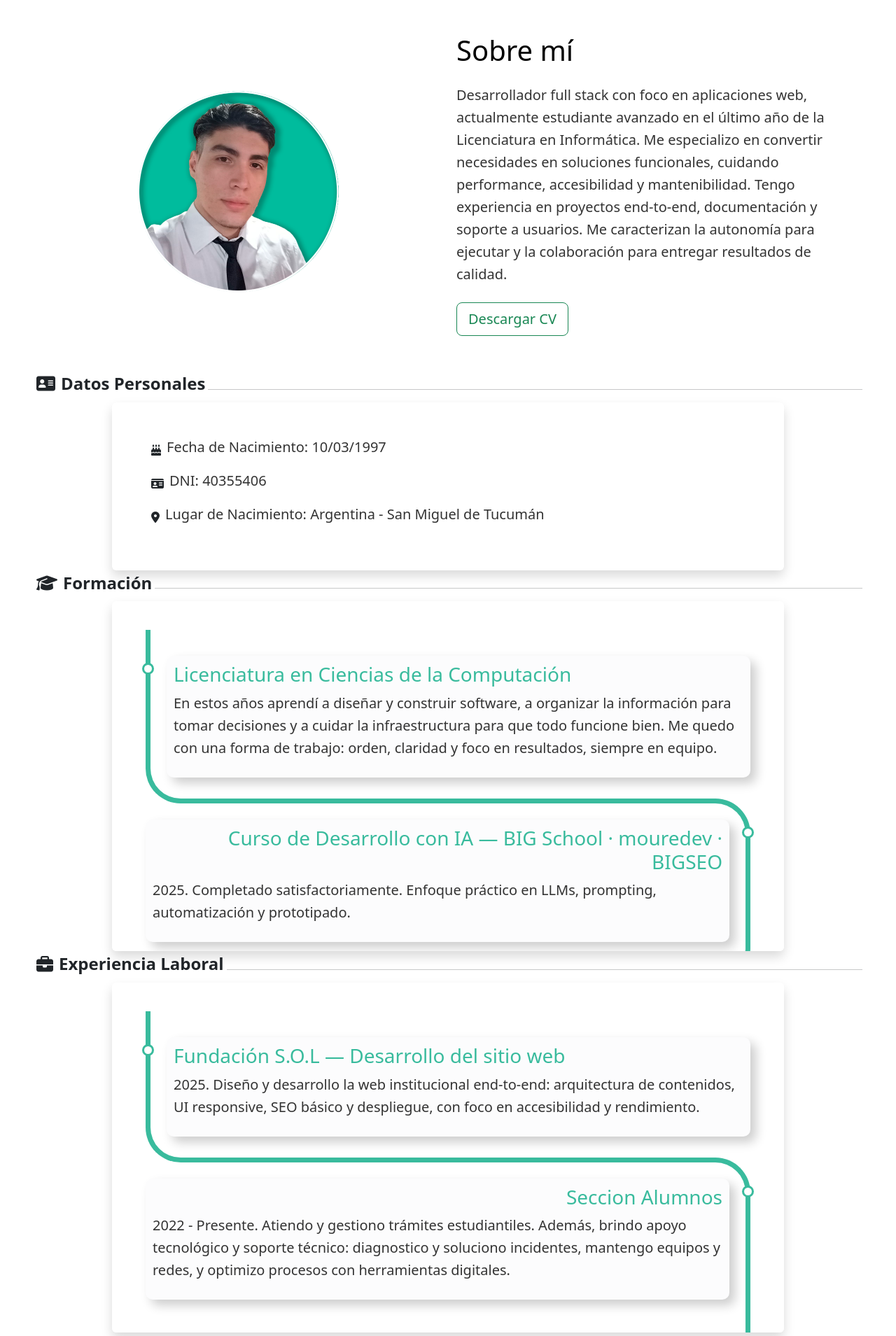
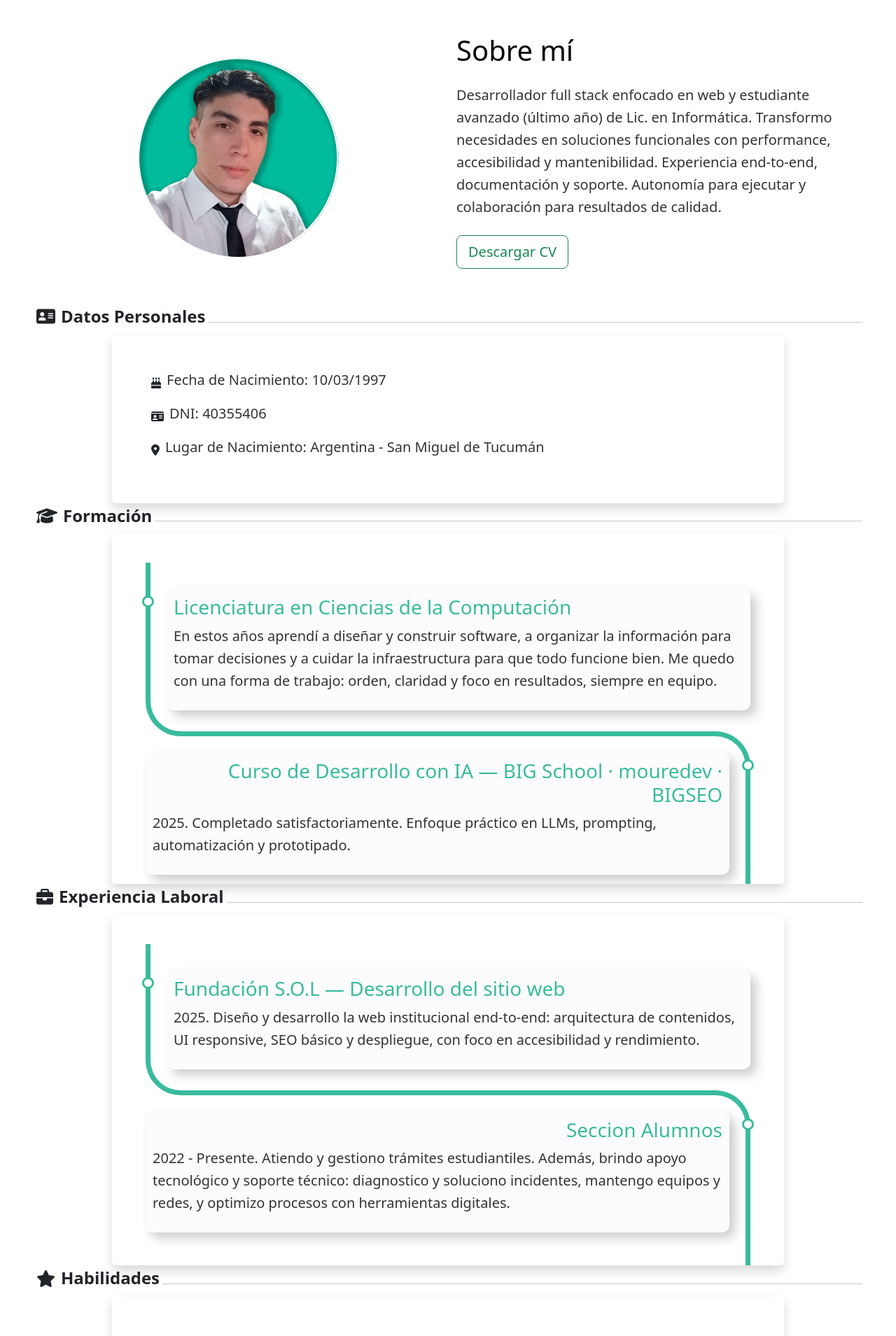
Before and after one commit to Eliseo-Baroni-97/personalpage, a React (Vite) app: page / in a window 1280 px wide. Shown: the part 647-2556 px from the top of the page at 70% size. Built offline with nearby package versions, Linux system fonts and the light colour scheme.

Commit message:
feat: Add 'Young Investor' certification and update description

```diff
--- a/i18n.js
+++ b/i18n.js
@@ -17,7 +17,7 @@ i18next
           "ocupacion": "Programmer",
           "bannerAlt": "Laptop on a desk with programming setup",
           "name": "About me",
-          "description": "Full stack developer focused on web applications, currently an advanced student in the final year of a Bachelor's degree in Computer Science. I specialize in turning needs into functional solutions, taking care of performance, accessibility, and maintainability. I have experience in end-to-end projects, documentation, and user support. I am characterized by autonomy in execution and collaboration to deliver quality results.",
+          "description": "Full stack developer focused on web and an advanced student (final year) of a Bachelor's in Computer Science. I transform needs into functional solutions with performance, accessibility, and maintainability. End-to-end experience, documentation, and support. Autonomy in execution and collaboration for quality results.",
           "downloadCV": "Download CV",
           "datosPersonales": "Personal Data",
           "formacion": "Education",
@@ -49,6 +49,9 @@ i18next
           "iaCourseTitle": "AI Development Course — BIG School · mouredev · BIGSEO",
           "iaCourseText": "Successfully completed. Practical focus on LLMs, prompting, automation, and prototyping.",
           "iaCourseDate": "2025",
+          "jovenInversorTitle": "Young Investor — Certification",
+          "jovenInversorText": "Course completed. Notions of technical analysis, risk management, and diversification, including cryptocurrencies as an investment asset.",
+          "jovenInversorDate": "2024",
           "seccionAlumnosTitle": "Student Section",
           "seccionAlumnosDescription": "I handle and manage student procedures. Additionally, I provide technological support and technical assistance: diagnosing and resolving incidents, maintaining equipment and networks, and optimizing processes with digital tools.",
           "fundacionSolTitle": "S.O.L. Foundation — Website Development",
@@ -110,7 +113,7 @@ i18next
           "ocupacion": "Programador",
           "bannerAlt": "Laptop sobre un escritorio con un entorno de programación",
           "name": "Sobre mí",
-          "description": "Desarrollador full stack con foco en aplicaciones web, actualmente estudiante avanzado en el último año de la Licenciatura en Informática. Me especializo en convertir necesidades en soluciones funcionales, cuidando performance, accesibilidad y mantenibilidad. Tengo experiencia en proyectos end-to-end, documentación y soporte a usuarios. Me caracterizan la autonomía para ejecutar y la colaboración para entregar resultados de calidad.",
+          "description": "Desarrollador full stack enfocado en web y estudiante avanzado (último año) de Lic. en Informática. Transformo necesidades en soluciones funcionales con performance, accesibilidad y mantenibilidad. Experiencia end-to-end, documentación y soporte. Autonomía para ejecutar y colaboración para resultados de calidad.",
           "downloadCV": "Descargar CV",
           "datosPersonales": "Datos Personales",
           "formacion": "Formación",
@@ -142,6 +145,9 @@ i18next
           "iaCourseTitle": "Curso de Desarrollo con IA — BIG School · mouredev · BIGSEO",
           "iaCourseText": "Completado satisfactoriamente. Enfoque práctico en LLMs, prompting, automatización y prototipado.",
           "iaCourseDate": "2025",
+          "jovenInversorTitle": "Joven Inversor — Certificación",
+          "jovenInversorText": "Curso completado. Nociones de análisis técnico, gestión de riesgo y diversificación, incluyendo criptomonedas como activo de inversión.",
+          "jovenInversorDate": "2024",
           "seccionAlumnosTitle": "Seccion Alumnos",
           "seccionAlumnosDescription": "Atiendo y gestiono trámites estudiantiles. Además, brindo apoyo tecnológico y soporte técnico: diagnostico y soluciono incidentes, mantengo equipos y redes, y optimizo procesos con herramientas digitales.",
           "seccionAlumnosDate": "2022 - Presente",
--- a/src/App.jsx
+++ b/src/App.jsx
@@ -23,6 +23,7 @@ const App = () => {
     { titleKey: "licenciaturaCienciasComputacion", textKey: "licenciaturaCienciasComputacionText" },
     { titleKey: "iaCourseTitle", textKey: "iaCourseText", dateKey: "iaCourseDate" },
     { titleKey: "englishForDevelopersTitle", textKey: "englishForDevelopersText", dateKey: "englishForDevelopersDate" },
+    { titleKey: "jovenInversorTitle", textKey: "jovenInversorText", dateKey: "jovenInversorDate" },
     { titleKey: "programadorFullStack", textKey: "programadorFullStackText" },
     { titleKey: "cursoInglesAdultos", textKey: "cursoInglesAdultosText" },
     { titleKey: "analistaProgramador", textKey: "analistaProgramadorText" },
```
